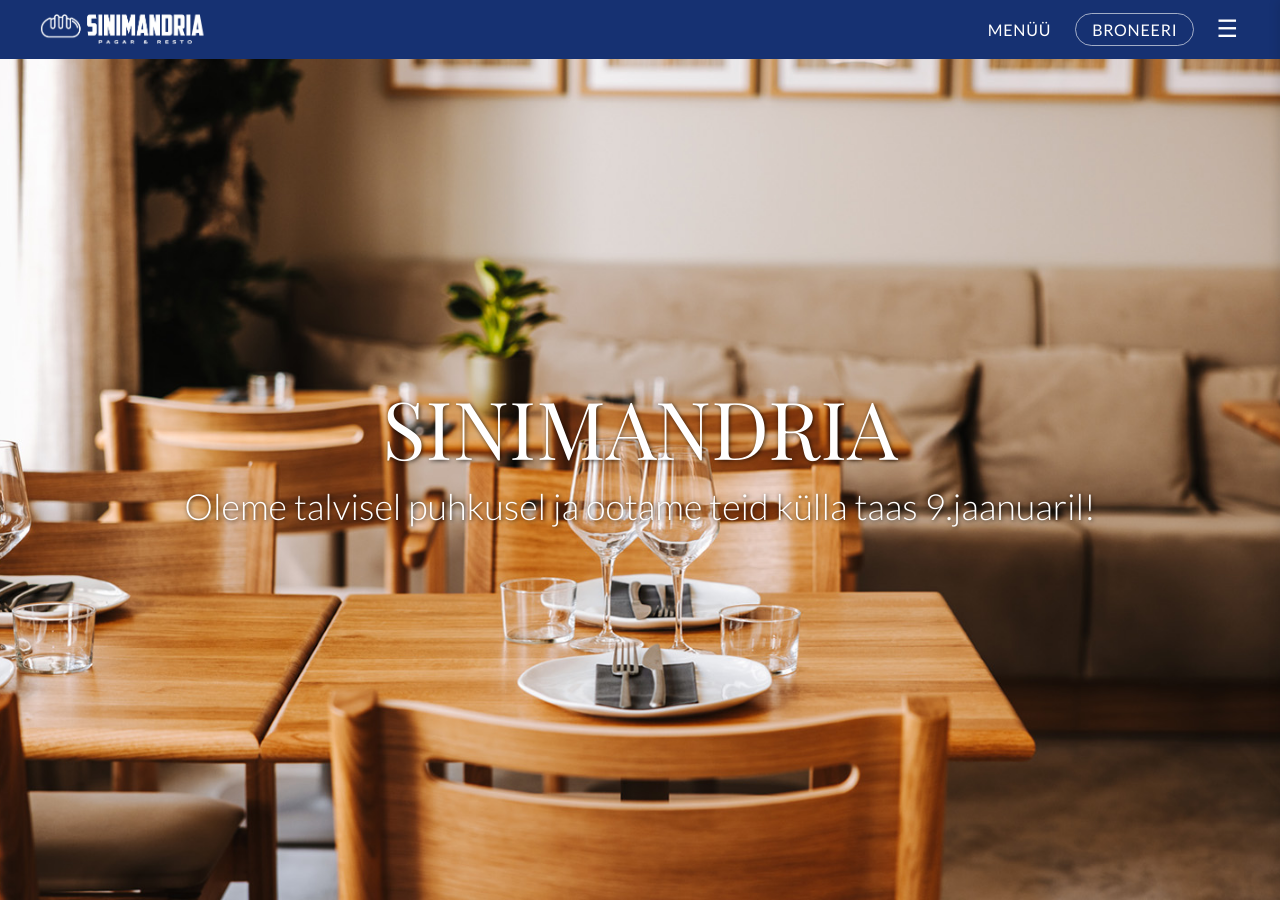
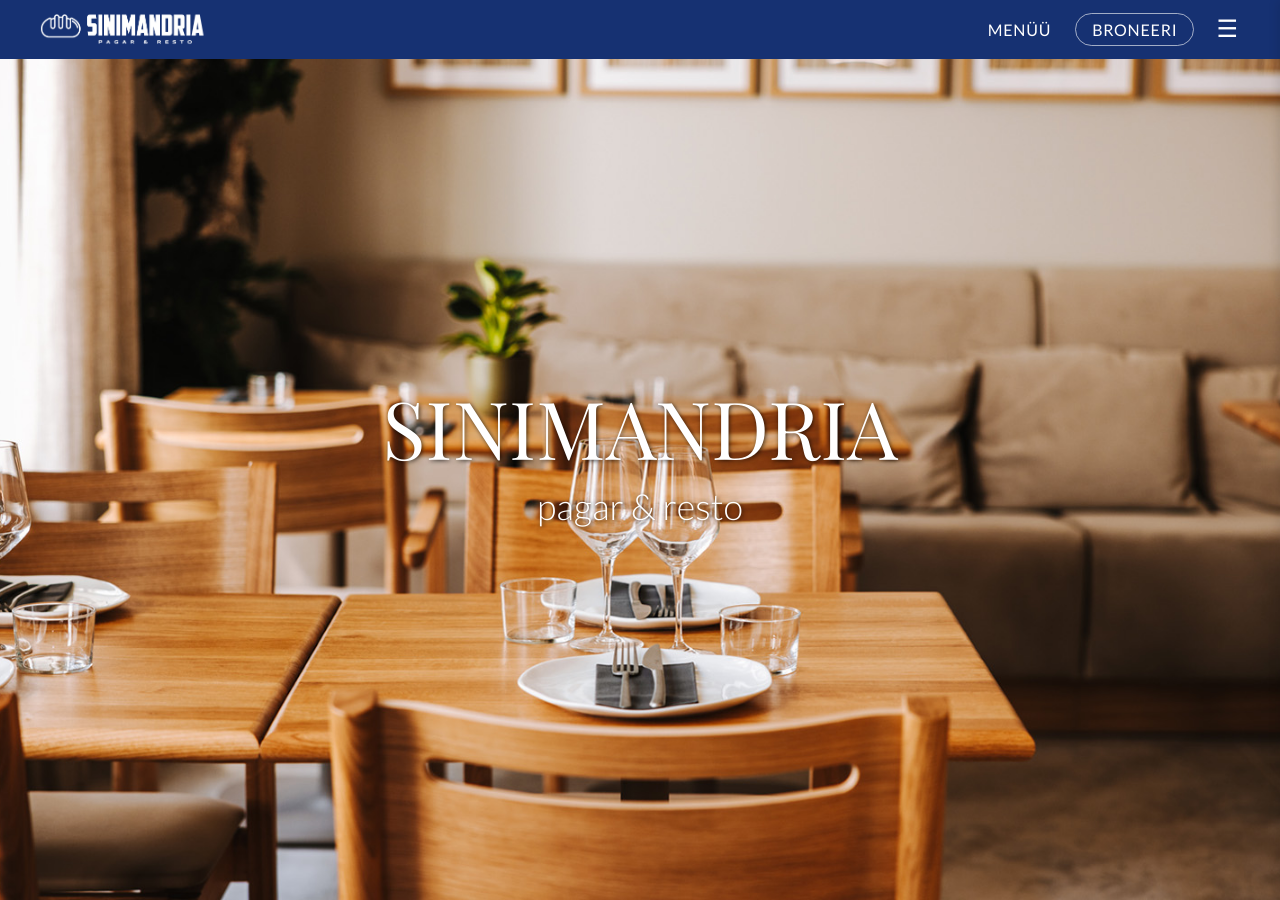
Before and after one commit to m-tu/sinimandria, a Jekyll site: the page built from pages/index.markdown, in a window 1280 px wide and 900 px high. Built offline with Jekyll 4.4.1, drawn with Linux system fonts in a browser that asks for light colours.

Commit message:
Update default.html

```diff
--- a/_layouts/default.html
+++ b/_layouts/default.html
@@ -9,8 +9,8 @@
       <section class="hero">
         <div class="hero-content">
           <h1>SINIMANDRIA</h1>
-          <p>Oleme talvisel puhkusel ja ootame teid külla taas 9.jaanuaril! </p>
-         <!--<p>pagar & resto</p>-->
+          <!--<p>Oleme talvisel puhkusel ja ootame teid külla taas 9.jaanuaril! </p>-->
+         <p>pagar & resto</p>
         </div>
       </section>
 
```
